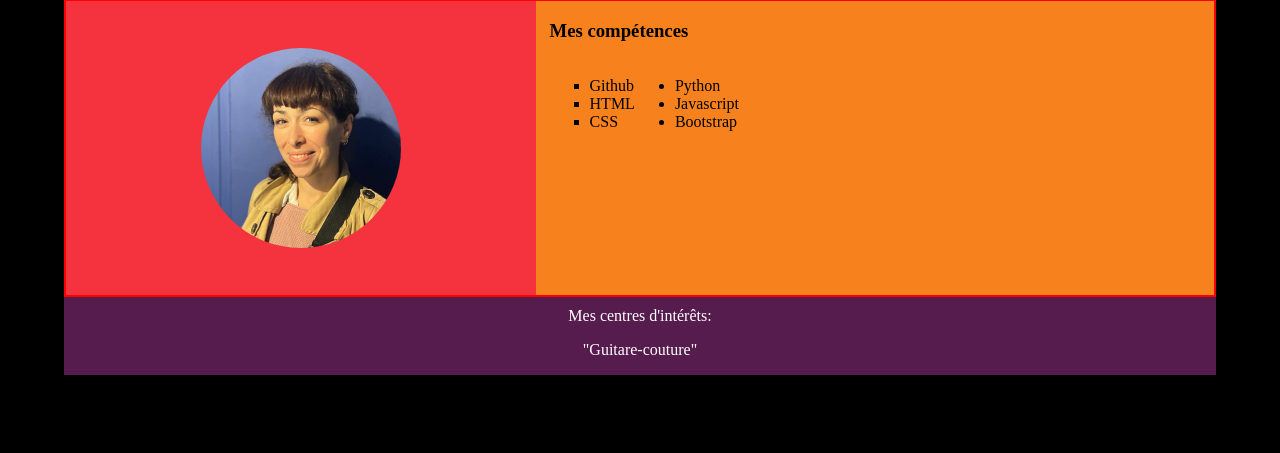
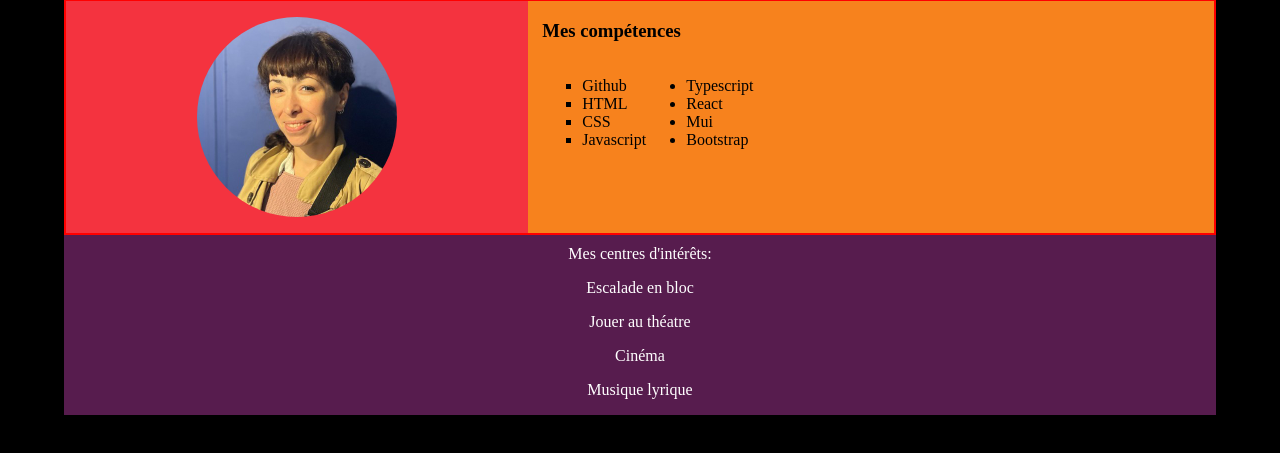
Before and after one commit to julie1030/My-CV, a plain HTML site: page index.html in a window 1280 px wide. Shown: the part 225-678 px from the top of the page. Drawn offline with Linux system fonts and the light colour scheme.

Commit message:
Update index.html

```diff
--- a/index.html
+++ b/index.html
@@ -27,10 +27,12 @@
                 <li>Github</li>
                 <li>HTML</li>
                 <li>CSS</li>
+                <li>Javascript</li>
             </ul>
             <ul>
-                <li>Python</li>
-                <li>Javascript</li>
+                <li>Typescript</li>
+                <li>React</li>
+                <li>Mui</li>
                 <li>Bootstrap</li>
             </ul>
         </div>
@@ -39,7 +41,10 @@
 </section>
     <footer>
         Mes centres d'intérêts:
-        <p>"Guitare-couture"</p>
+        <p>Escalade en bloc</p>
+         <p>Jouer au théatre</p>
+         <p>Cinéma</p>
+         <p>Musique lyrique</p>
     </footer>
 </div>
 
```
